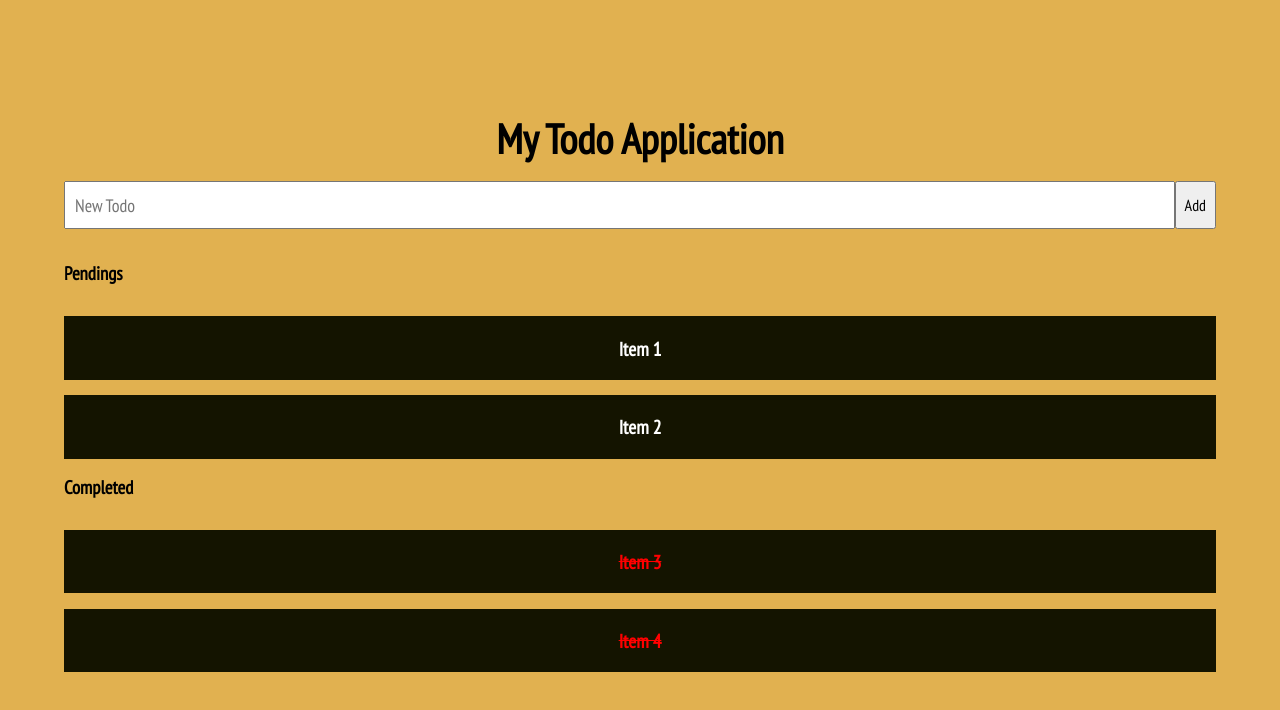
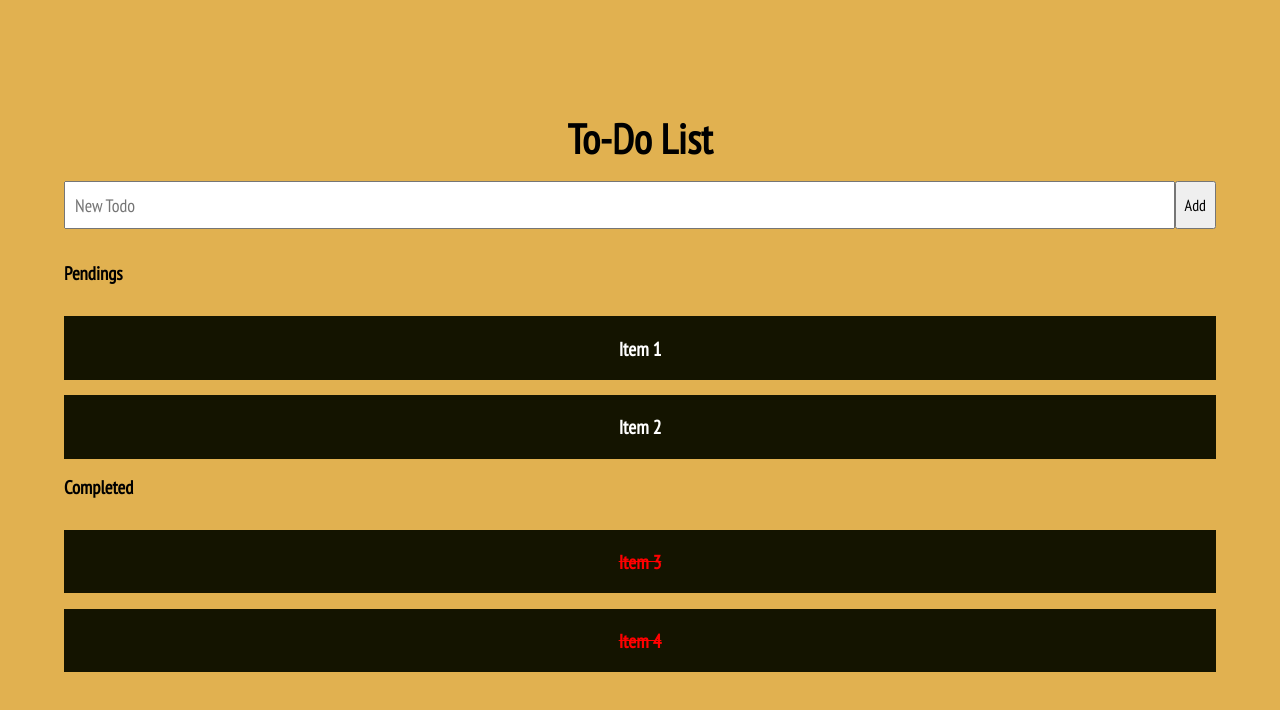
Before and after one commit to EmptyRamenBox/Todo-App-Pure-HTML-CSS-JS, a plain HTML site: page index.html in a window 1280 px wide. Drawn offline with Linux system fonts and the light colour scheme.

Commit message:
Changed name

```diff
--- a/index.html
+++ b/index.html
@@ -3,7 +3,7 @@
   <head>
     <meta charset="UTF-8" />
     <meta name="viewport" content="width=device-width, initial-scale=1.0" />
-    <title>Todo App</title>
+    <title>To-Do Web App - HTML</title>
     <link
       href="https://fonts.googleapis.com/css?family=PT+Sans+Narrow&display=swap"
       rel="stylesheet"
@@ -13,7 +13,7 @@
   <body>
     <div class="container">
       <div class="header">
-        <h1 class="title">My Todo Application</h1>
+        <h1 class="title">To-Do List</h1>
         <div class="form">
           <input id="newText" type="text" placeholder="New Todo" />
           <button id="newBtn">Add</button>
```
